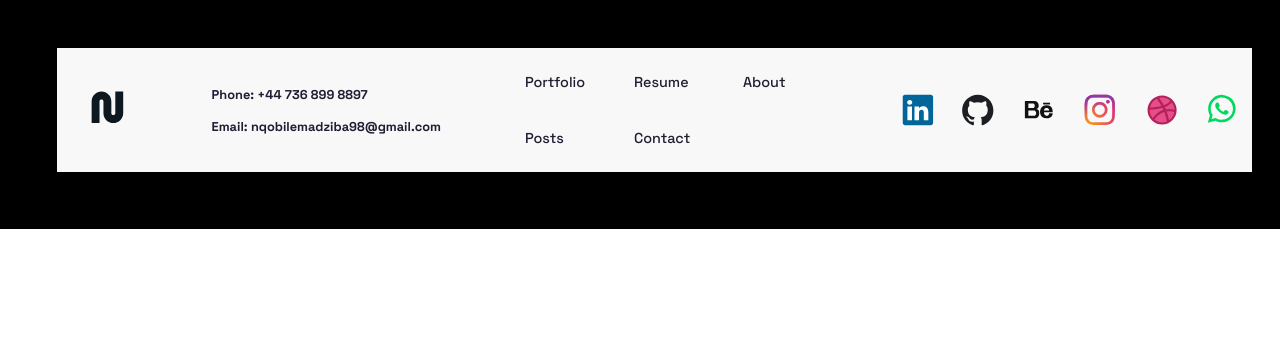
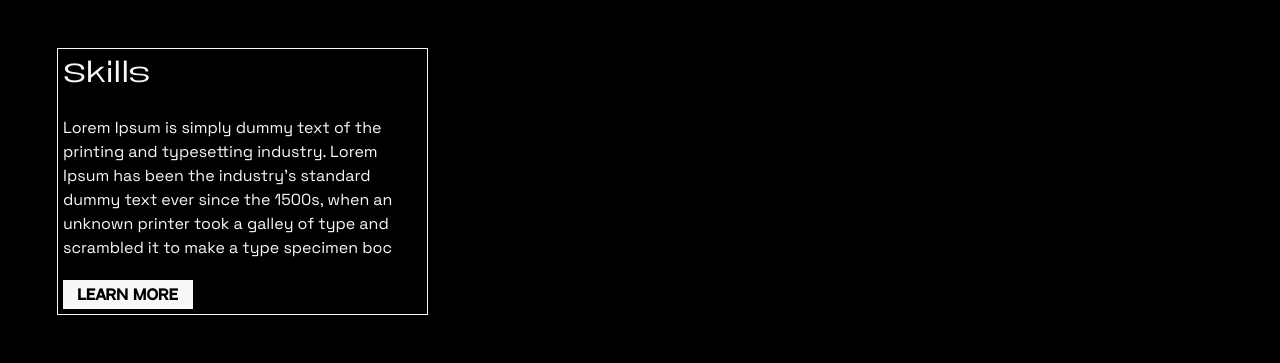
Before and after one commit to Nqobile-the-redeemed/inside-nqobiles-head, a React (Vite) app in the folder frontend/my blog frontend/: page / in a window 1280 px wide. Shown: the part 2107-2470 px from the top of the page. Before the commit the page ends 2336 px from the top, so only its background shows below. Built offline with nearby package versions, Linux system fonts and the light colour scheme.

Commit message:
updates to the homepage

```diff
--- a/frontend/my blog frontend/src/App.css
+++ b/frontend/my blog frontend/src/App.css
@@ -404,15 +404,7 @@
 }
 
 .aboutSummary {
-  flex: 1;
   max-width: 30%;
-  display: flex;
-  flex-direction: column;
-  justify-content: left;
-  align-items: flex-start;
-  gap: 20px;
-  border: 1px solid var(--primary-ivory);
-  padding: 5px;
 }
 
 .sectionHeading{
@@ -456,16 +448,8 @@
 }
 
 .servicesOverview{
-  flex: 1;
   width: 300px;
   height: 300px;
-  display: flex;
-  flex-direction: column;
-  justify-content: left;
-  align-items: flex-start;
-  gap: 20px;
-  border: 1px solid var(--primary-ivory);
-  padding: 5px;
 }
 
 .serviceList {
@@ -571,3 +555,23 @@
 .backgroundVideo {
   display: none;
 }
+
+.blackBackgroundButtonLink {
+  font-weight: bold;
+  color: var(--primary-black);
+}
+
+.overViewSection {
+  flex: 1;
+  display: flex;
+  flex-direction: column;
+  justify-content: left;
+  align-items: flex-start;
+  gap: 20px;
+  border: 1px solid var(--primary-ivory);
+  padding: 5px;
+}
+
+.skillsOverview{
+  max-width: 30%;
+}
--- a/frontend/my blog frontend/src/pages/home.jsx
+++ b/frontend/my blog frontend/src/pages/home.jsx
@@ -2,6 +2,7 @@
 import headshotDemo from '../assets/images/headshotDemo.png'
 import PostCard from '../cards/postCard'
 import ServiceCard from '../cards/serviceCard'
+import { Link } from 'react-router-dom';
 
 export default function Home() {
 
@@ -105,6 +106,99 @@
         },
       ]
 
+      let exampleSkills = [
+        {
+          skill: 'Front End Development',
+          tag: [
+            {
+              skill: 'React',
+              icon: ''
+            },
+            {
+              skill: 'Vite',
+              icon: ''
+            },
+            {
+              skill: 'Javascript',
+              icon: ''
+            },
+            {
+              skill: 'HTML',
+              icon: ''
+            },
+            {
+              skill: 'CSS',
+              icon: ''
+            }
+          ]
+        },
+        {
+          skill: 'Back End Development',
+          tag: [
+            {
+              skill: 'Node JS',
+              icon: ''
+            },
+            {
+              skill: 'Express JS',
+              icon: ''
+            },
+            {
+              skill: 'Mongo DB',
+              icon: ''
+            }
+          ]
+        },
+        {
+          skill: 'UX/UI Design',
+          tag: [
+            {
+              skill: 'Figma',
+              icon: ''
+            },
+            {
+              skill: 'Adobe Creative Suite',
+              icon: ''
+            }
+          ]
+        },
+        {
+          skill: 'Project Managemnt',
+          tag: [
+            {
+              skill: 'Notion',
+              icon: ''
+            },
+            {
+              skill: 'Agile',
+              icon: ''
+            },
+            {
+              skill: 'Scrum',
+              icon: ''
+            }
+          ]
+        },
+        {
+          skill: 'Financial Modeling',
+          tag: [
+            {
+              skill: 'R',
+              icon: ''
+            },
+            {
+              skill: 'Excel',
+              icon: ''
+            },
+            {
+              skill: 'VBA',
+              icon: ''
+            }
+          ]
+        }
+      ];
+
+
       let latestPosts = []
       let counter1 = 0
       let counter2 = examplePosts.length - 1
@@ -150,10 +244,9 @@
             </div>
            </div>
            <div className='aboutSection'>
-                <div className='aboutSummary'>
+                <div className='aboutSummary overViewSection'>
                   <p className='aboutHeading sectionHeading'>About</p>
-                  <p className='aboutSummaryText blackBackgroundBody'>Lorem Ipsum is simply dummy text of the printing and typesetting industry. Lorem Ipsum has been the industry's standard dummy text ever since the 1500s, when an unknown printer took a galley of type and scrambled it to make a type specimen book. It has survived not only five centuries, but also the leap into electronic typesetting, remaining essentially unchanged. It was popularised in the 1960s with the release of Letraset sheets containing Lorem Ipsum passages, and more recently with desktop publishing software like Aldus PageMaker including versions of Lorem Ipsum
-</p>
+                  <p className='aboutSummaryText blackBackgroundBody'>Lorem Ipsum is simply dummy text of the printing and typesetting industry. Lorem Ipsum has been the industry's standard dummy text ever since the 1500s, when an unknown printer took a galley of type and scrambled it to make a type specimen book. It has survived not only five centuries, but also the leap into electronic typesetting, remaining essentially unchanged. It was popularised in the 1960s with the release of Letraset sheets containing Lorem Ipsum passages, and more recently with desktop publishing software like Aldus PageMaker including versions of Lorem Ipsum</p>
                   <button className='aboutButton blackBackgroundButton'>Read More</button>
                 </div>
                 <div className='aboutImageHolder'>
@@ -161,7 +254,7 @@
            </div>
            <div className='servicesSection'>
             <div className='serviceList'>
-                <div className='servicesOverview'>
+                <div className='servicesOverview overViewSection'>
                     <p className='servicesHeading sectionHeading'>Services</p>
                     <p className='servicesSummary blackBackgroundBody'>I offer a range of services that cater to the needs of the modern digital world. From UX/UI design to full stack web development, I have the skills to bring your digital dreams to life.</p>
                 </div>
@@ -181,6 +274,18 @@
               </iframe>
             </div>
            </div>
+           <div className = "skillsSection">
+            <div className='skillsList'></div>
+            <div className='skillsOverview overViewSection'>
+              <p className='skillsHeading sectionHeading'>Skills</p>
+              <p className='skillsOverviewText blackBackgroundBody'>Lorem Ipsum is simply dummy text of the printing and typesetting industry. Lorem Ipsum has been the industry's standard dummy text ever since the 1500s, when an unknown printer took a galley of type and scrambled it to make a type specimen boc</p>
+              <button className='skillsButton blackBackgroundButton'>
+                <Link className='blackBackgroundButtonLink'>
+                  Learn More
+                </Link>
+              </button>
+            </div>
+           </div>
         </div>
 
     )
```
